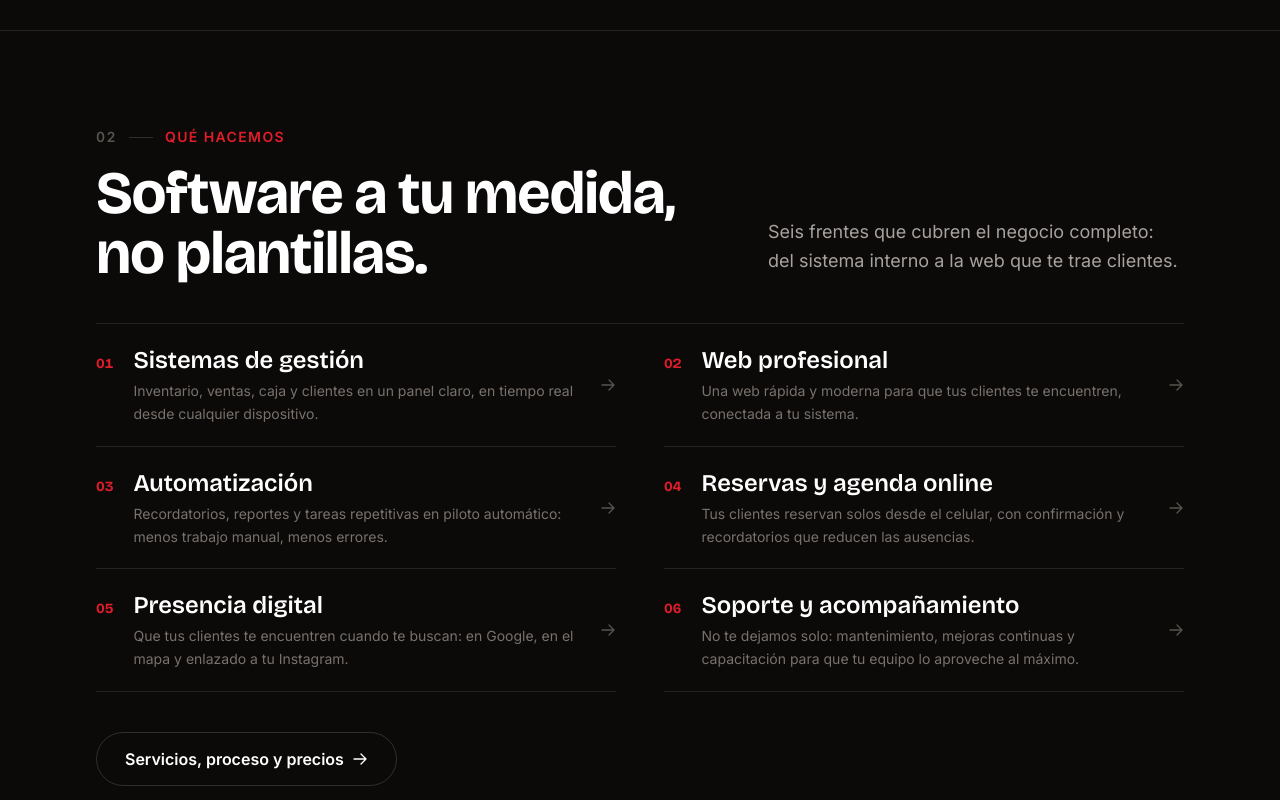
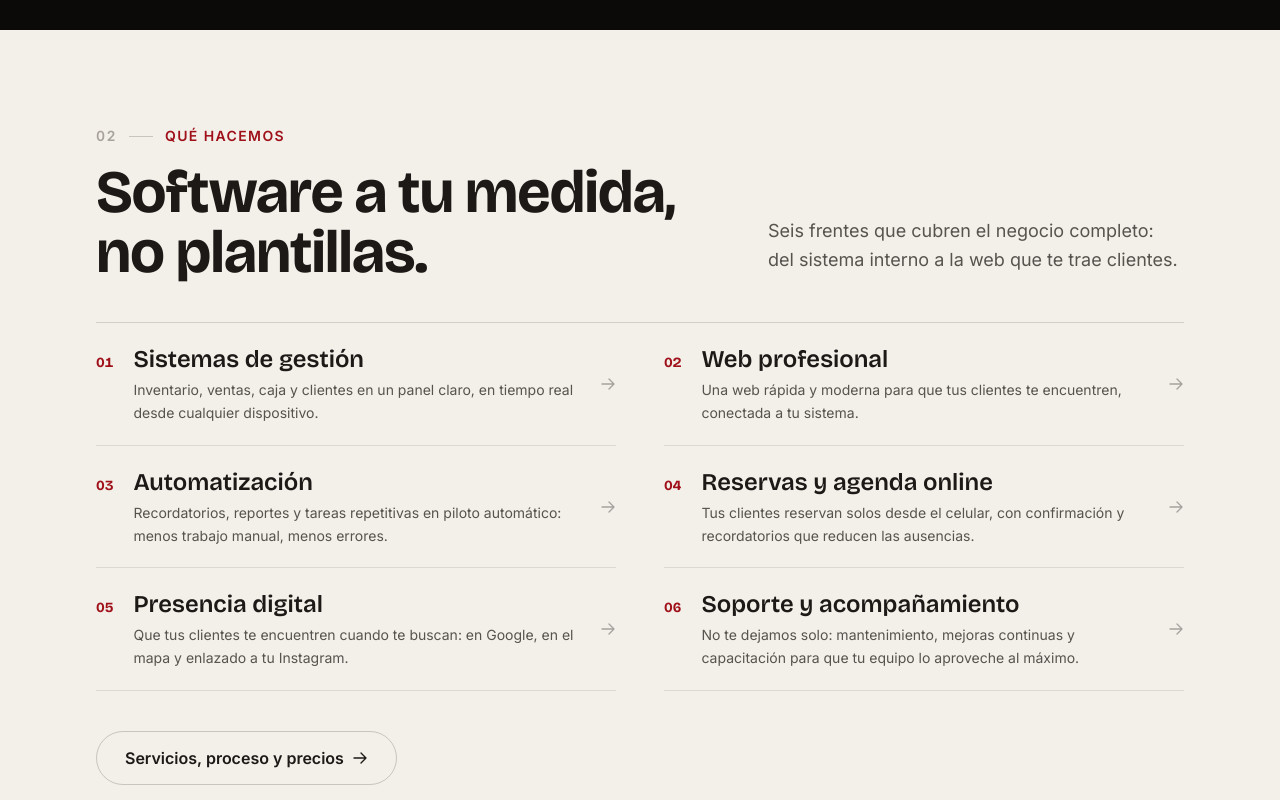
Before and after one commit to Najo24-code/pilotoapps-web, a Next.js app: page /pilotoapps-web/ in a window 1280 px wide. Shown: the part 2000-2800 px from the top of the page. Built offline with nearby package versions, Linux system fonts and the light colour scheme.

Commit message:
feat: seccion Que hacemos a banda clara calida para alternar el tono en la mitad de arriba y completar la cadencia de la home

```diff
--- a/app/page.tsx
+++ b/app/page.tsx
@@ -228,34 +228,34 @@ export default function Home() {
         </div>
       </section>
 
-      {/* QUÉ HACEMOS — sumario que lleva a /servicios */}
-      <section className="border-t border-white/10 py-16 md:py-24">
+      {/* QUÉ HACEMOS — banda clara cálida (alterna el tono en la mitad de arriba) */}
+      <section className="bg-[#f3efe9] py-16 md:py-24">
         <div className="mx-auto max-w-6xl px-4 sm:px-6 lg:px-8">
           <div className="grid items-end gap-6 lg:grid-cols-12 lg:gap-16">
             <Reveal className="lg:col-span-7">
-              <SectionTag n="02" label="Qué hacemos" />
-              <h2 className="font-display text-4xl font-bold leading-[1.04] tracking-[-0.02em] text-white md:text-6xl">
+              <SectionTag n="02" label="Qué hacemos" light />
+              <h2 className="font-display text-4xl font-bold leading-[1.04] tracking-[-0.02em] text-stone-900 md:text-6xl">
                 Software a tu medida, no plantillas.
               </h2>
             </Reveal>
             <Reveal delay={0.08} className="lg:col-span-5">
-              <p className="text-lg leading-relaxed text-stone-400 lg:pb-2">
+              <p className="text-lg leading-relaxed text-stone-600 lg:pb-2">
                 Seis frentes que cubren el negocio completo: del sistema interno a la
                 web que te trae clientes.
               </p>
             </Reveal>
           </div>
           <Reveal className="mt-10">
-            <ul className="grid border-t border-white/10 sm:grid-cols-2 sm:gap-x-12">
+            <ul className="grid border-t border-stone-900/15 sm:grid-cols-2 sm:gap-x-12">
               {SERVICES.map((s, i) => (
-                <li key={s.t} className="border-b border-white/10">
+                <li key={s.t} className="border-b border-stone-900/10">
                   <Link href="/servicios" className="group flex items-baseline gap-5 py-5">
-                    <span className="font-display text-sm font-bold tabular-nums text-brand">0{i + 1}</span>
+                    <span className="font-display text-sm font-bold tabular-nums text-brand-600">0{i + 1}</span>
                     <span className="min-w-0">
-                      <span className="block font-display text-xl font-semibold text-white transition-colors group-hover:text-brand-300 md:text-2xl">{s.t}</span>
-                      <span className="mt-1 block text-sm leading-relaxed text-stone-500">{s.d}</span>
+                      <span className="block font-display text-xl font-semibold text-stone-900 transition-colors group-hover:text-brand-600 md:text-2xl">{s.t}</span>
+                      <span className="mt-1 block text-sm leading-relaxed text-stone-600">{s.d}</span>
                     </span>
-                    <ArrowIcon className="ml-auto h-4 w-4 shrink-0 self-center text-stone-600 transition-all group-hover:translate-x-1 group-hover:text-brand" />
+                    <ArrowIcon className="ml-auto h-4 w-4 shrink-0 self-center text-stone-400 transition-all group-hover:translate-x-1 group-hover:text-brand-600" />
                   </Link>
                 </li>
               ))}
@@ -264,7 +264,7 @@ export default function Home() {
           <Reveal className="mt-10">
             <Link
               href="/servicios"
-              className="group inline-flex items-center gap-2 rounded-full border border-white/15 px-7 py-3.5 font-semibold text-white transition-colors hover:border-brand hover:bg-brand hover:text-stone-950"
+              className="group inline-flex items-center gap-2 rounded-full border border-stone-900/20 px-7 py-3.5 font-semibold text-stone-900 transition-colors hover:border-brand-600 hover:bg-brand-600 hover:text-white"
             >
               Servicios, proceso y precios
               <ArrowIcon className="h-4 w-4 transition-transform group-hover:translate-x-1" />
```
